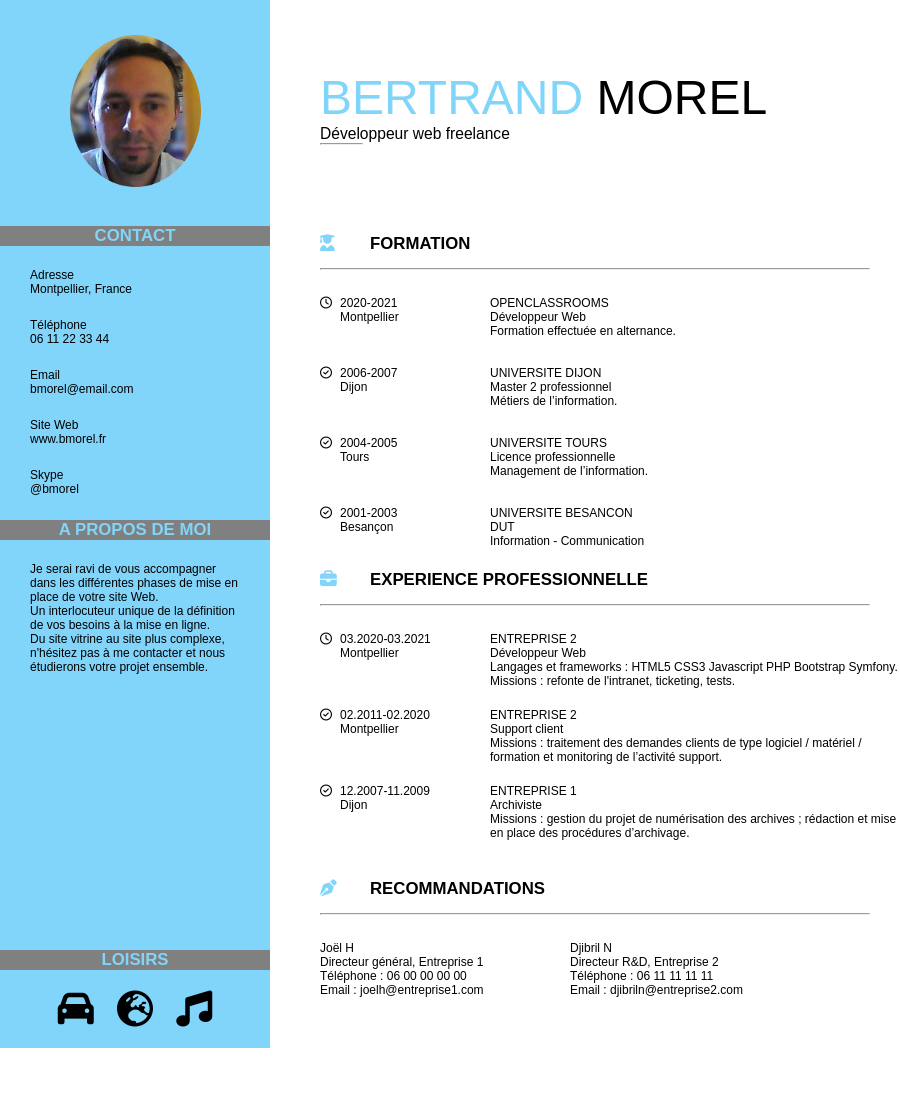
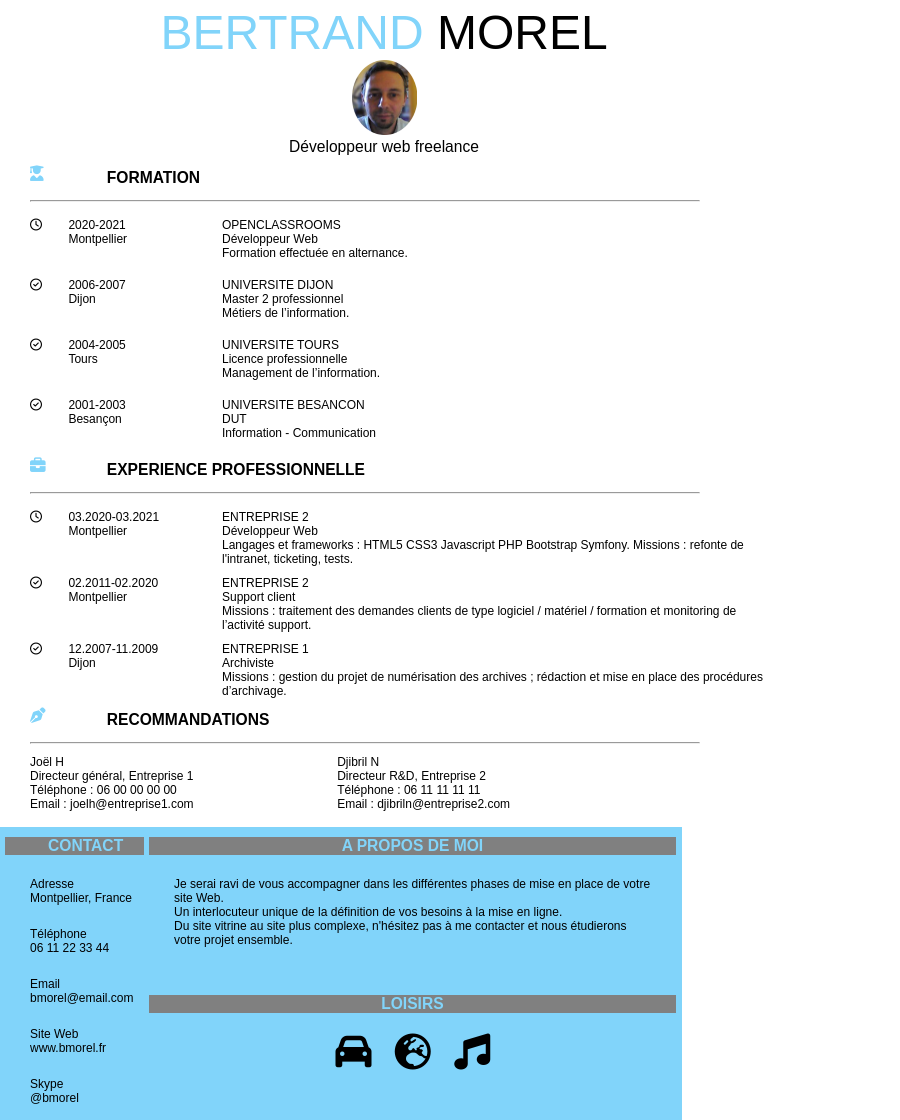
Before and after one commit to bmtestoc/Projet-2, a plain HTML site: page moncv.html in a window 768 px wide. Shown: the whole page, 900 px wide, since content can reach past the window. Before the commit the page ends 1048 px from the top, so only its background shows below. Drawn offline with Linux system fonts and the light colour scheme.

Commit message:
Mobile-CSS-Dimensions 1

```diff
--- a/css_defaut.css
+++ b/css_defaut.css
@@ -141,3 +141,106 @@ h2 {
     width: 250px;
     padding-top: 20px;
 }
+@media (min-width:550px) and (max-width:768px) and (orientation: portrait) {
+    body {
+        width: 100%;
+    }
+    #photo2 {
+        display: block;
+        text-align: center;
+    }
+    #photo {
+        display: none;
+    }
+    #titre {
+        height: auto;
+        padding-top: 5px;
+        padding-left: 0px;
+        text-align: center;
+    }
+    .hr1 {
+        display: none;
+    }
+    .hr2 {
+        margin-top: 5px;
+        margin-left: 30px;
+    }
+    #titreForm, #titreExpPro, #titreRecomm {
+        width: 90%;
+    }
+    #logoFormTitre, #logoExpProTitre, #logoRecomm {
+        width: 10%;
+        padding-left: 30px;
+    }
+    #logoForm1, #logoForm2, #logoForm3, #logoForm4, #logoExpPro1, #logoExpPro2, #logoExpPro3 {
+        height: 40px;
+        width: 5%;
+        padding-left: 30px;
+        padding-top: 10px;
+    }
+    #anneesForm1, #anneesForm2, #anneesForm3, #anneesForm4, #anneesExpPro1, #anneesExpPro2, #anneesExpPro3 {
+        height: 50px;
+        width: 20%;
+        padding-top: 10px;
+    }
+    #descriptionForm1, #descriptionForm2, #descriptionForm3, #descriptionForm4 {
+        width: 95%;
+        padding-top: 10px;
+    }
+    #descriptionExpPro1, #descriptionExpPro2, #descriptionExpPro3 {
+        padding-top: 10px;
+        height: auto;
+    }
+    h2 {
+        padding-left: 10px;
+        font-size: 1.3em;
+    }
+    .fa-user-graduate, .fa-briefcase, .fa-pen-nib {
+        font-size: 1.3em;
+        padding-top: 5px;
+    }
+    #conteneurDroit {
+        width: 100%;
+        position: relative;
+    }
+    #enteteRecomm {
+    padding-top: 0px;
+    }
+    #entreprise1 {
+        width: 40%;
+        padding-top: 5px;
+        padding-left: 30px;
+    }
+    #entreprise2 {
+        width: 40%;
+        padding-top: 5px;
+    }
+    #contact {
+        position: absolute;
+        top: 827px;
+        width: 30%;
+        height: 293px;
+    }
+    #aPropos {
+        position: absolute;
+        top: 827px;
+        left: 144px;
+        height: 158px;
+        width: 70%;
+    }
+    #loisirs {
+        position: absolute;
+        top: 985px;
+        left: 144px;
+        height: 135px;
+        width: 70%;
+    }
+    h1 {
+        margin-left: 5px;
+        font-size: 1.3em;
+        width: 98%;
+    }
+    #contact > h1 {
+        width: 70%;
+    }
+}
```
